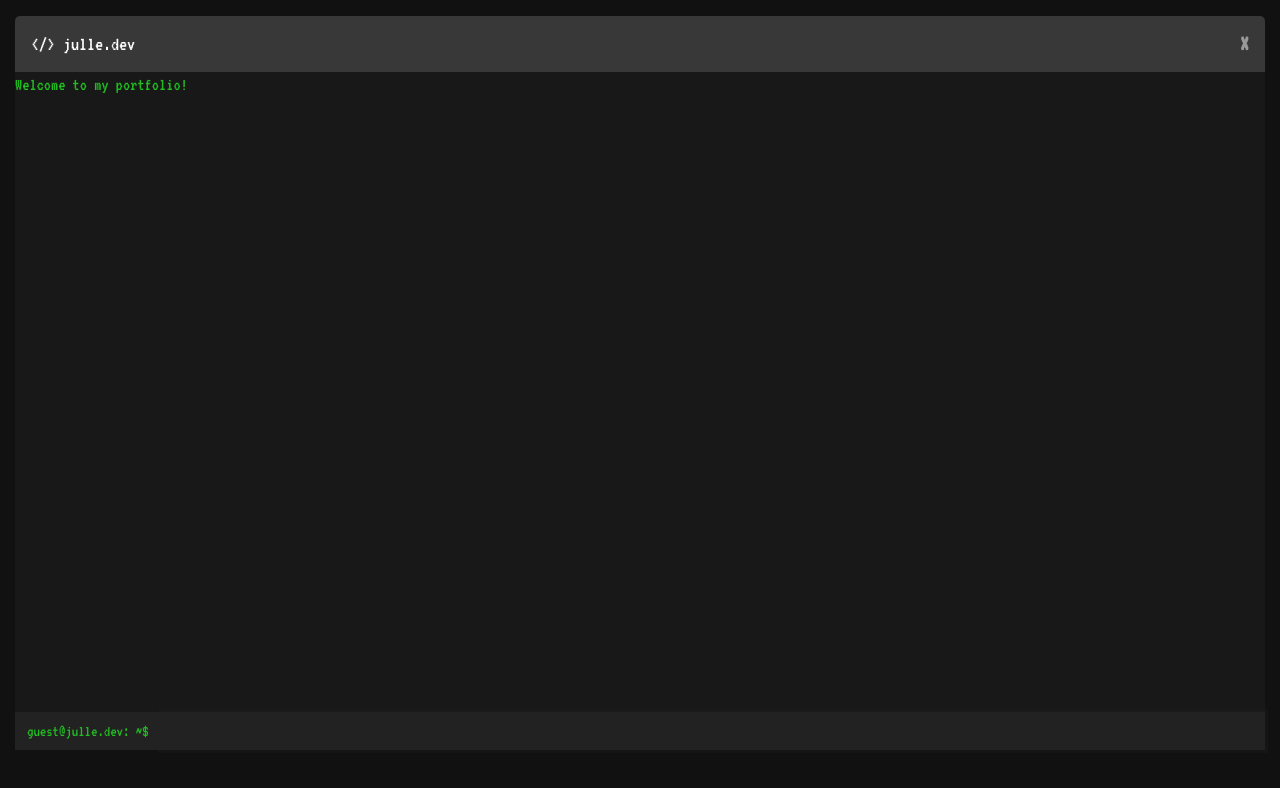
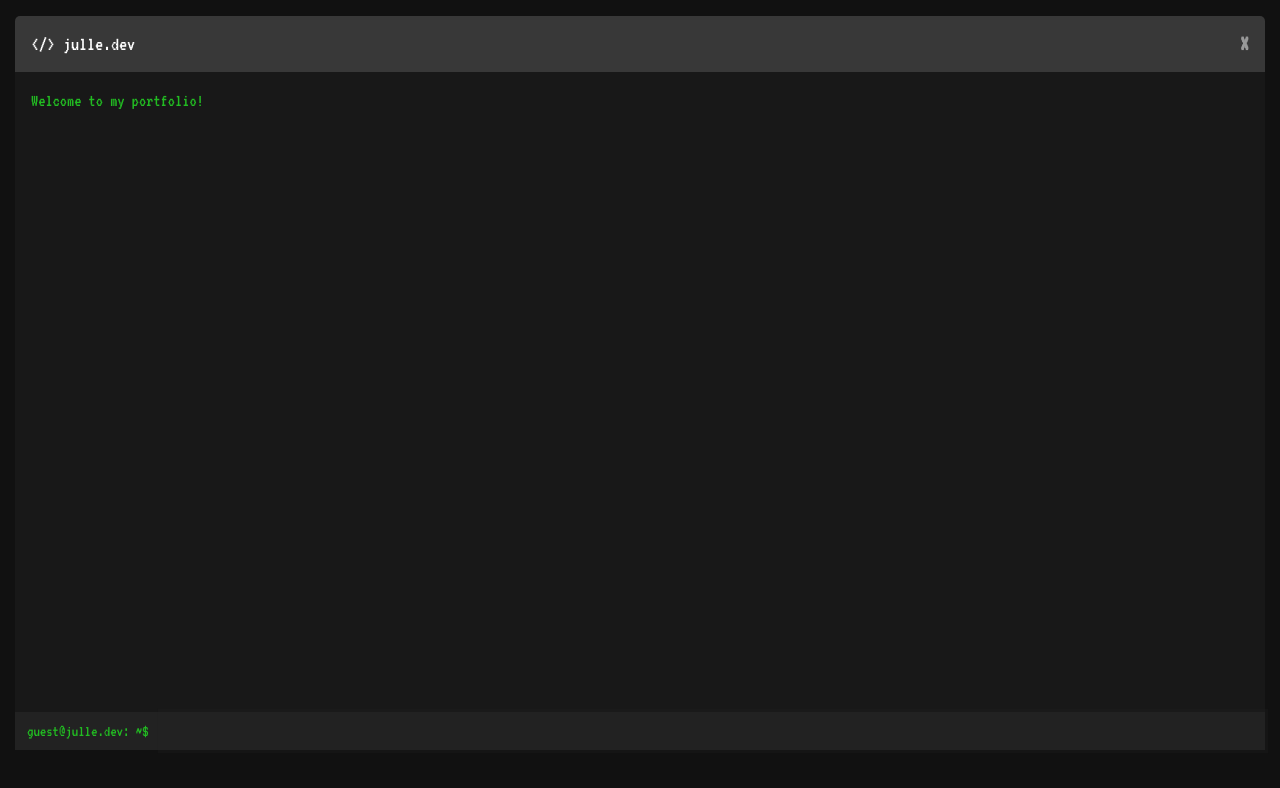
Before and after one commit to julleboi/my-portfolio, a React app in the folder client/: page / in a window 1280 px wide. Shown: the top 788 px of the page. Built offline with nearby package versions, Linux system fonts and the light colour scheme.

Commit message:
Add class 'terminal-lines-container' and more input handling

```diff
--- a/client/src/components/Terminal.tsx
+++ b/client/src/components/Terminal.tsx
@@ -19,6 +19,13 @@ export default () => {
       case "help":
         setLines([...lines, [input, 'Sorry, can\'t help you. :(']]);
         break;
+      case "skills":
+        setLines([...lines,
+          [input, 'My skills include:'],
+          ['', '- Something'],
+          ['', '- Something else']
+        ]);
+        break;
       default:
         setLines([...lines, [input, `Command '${input}' not found.`]]);
     }
@@ -33,7 +40,7 @@ export default () => {
   return(
     <div className='container-fluid mt-3' id='terminal'>
       <TerminalTitlebar />
-      <div id='terminal-lines-container'>
+      <div id='terminal-lines-container' className='p-3'>
         {
           lines.map(([i, o], idx) =>
             <TerminalLine key={idx} input={i} output={o} />
```
